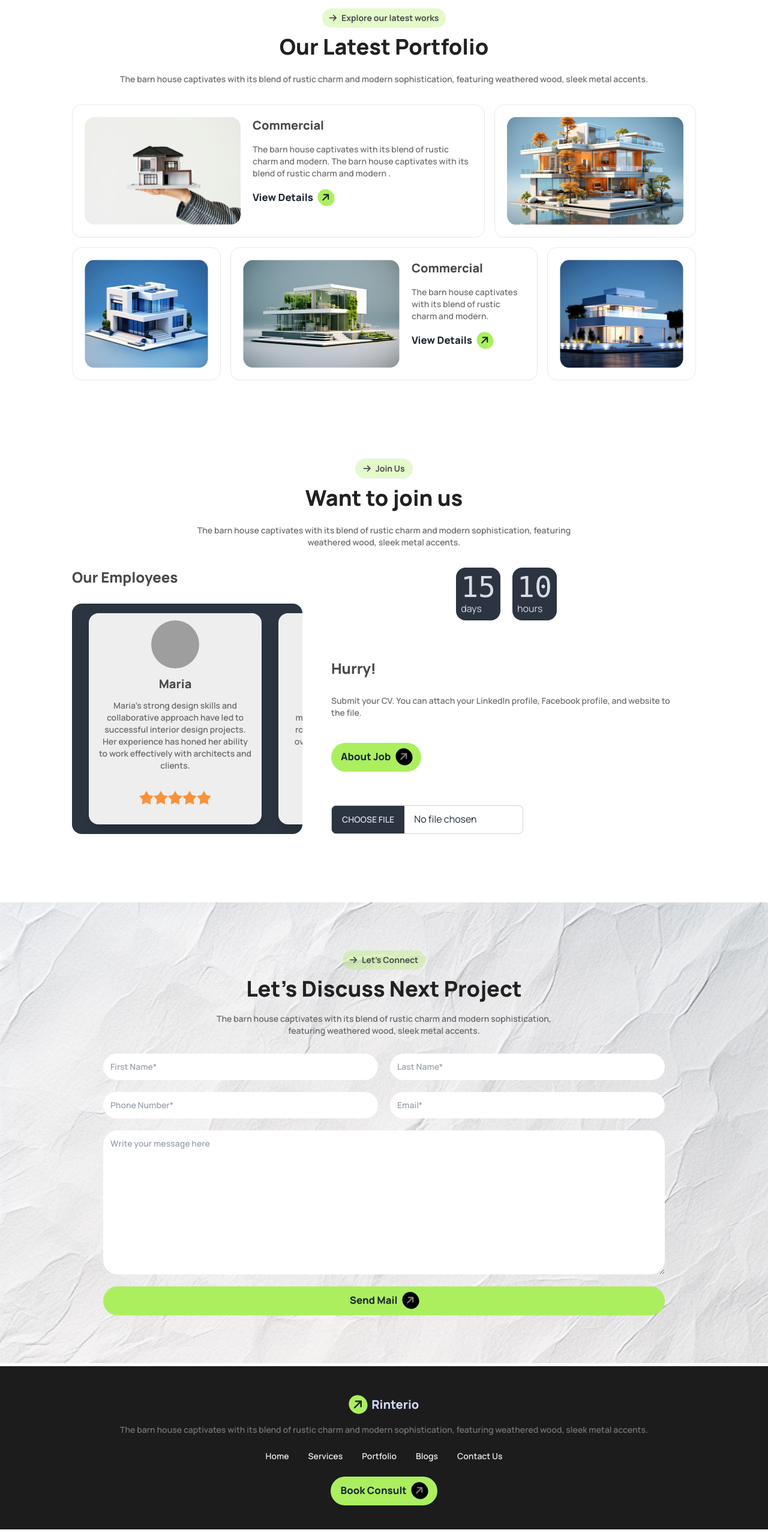
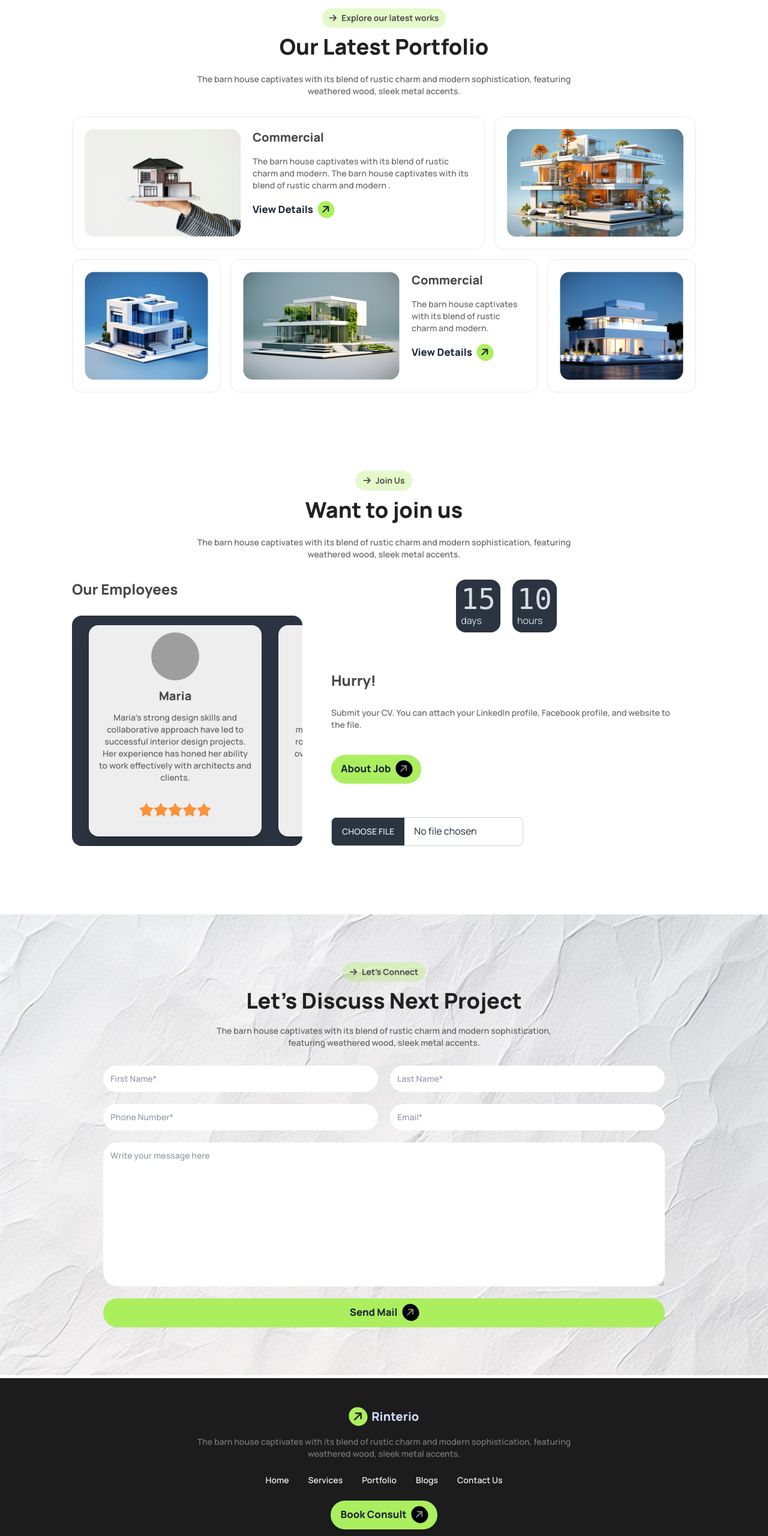
Before and after one commit to SMMuntasir/Assignment-3, a plain HTML site: page index.html in a window 1280 px wide. Shown: the part 1960-4520 px from the top of the page at 60% size. Drawn offline with nearby package versions, Linux system fonts and the light colour scheme; grey boxes are pictures that could not be loaded.

Commit message:
Final push

```diff
--- a/index.html
+++ b/index.html
@@ -185,7 +185,7 @@
       <div class="flex flex-col items-center lg:mx-[120px] md:mb-[90px] mx-[1.5rem] pb-6">
         <div class="badge p-3 mb-3 py-4 font-bold text-[#494949] border-none  bg-[#acef5f54]"><i class="fa-solid fa-arrow-right rounded-[50%] mr-2 "></i>Explore our latest works</div>
         <h1 class="mb-6 md:text-4xl text-3xl font-extrabold text-[#212121] text-center">Our Latest Portfolio</h1>
-        <p class="text-sm font-semibold text-[#494949ca] mb-8 text-center">The barn house captivates with its blend of rustic charm and modern sophistication, featuring weathered wood, sleek metal accents.</p>
+        <p class="text-sm font-semibold text-[#494949ca] mb-8 text-center lg:mx-[13rem]">The barn house captivates with its blend of rustic charm and modern sophistication, featuring weathered wood, sleek metal accents.</p>
         <div class="grid grid-cols-1 lg:grid-rows-2 lg:grid-cols-12 gap-4 ">
           <div class="rounded-2xl p-5 border border-[#e9e9e9] lg:col-span-8 lg:flex gap-5 bg-white" >
             <img src="assets/img1.png" alt="" class="lg:w-fit lg:h-[180px] w-full">
@@ -406,7 +406,7 @@
     <footer class=" footer footer-center bg-primary text-primary-content p-10 bg-[#1C1C1C]">
       <div>
         <a class="btn btn-ghost text-xl font-extrabold"><i class="fa-solid fa-arrow-right rounded-[50%] rotate-[-45deg] bg-[#ABEF5F] text-[#212121] p-1.5 "></i>Rinterio</a>
-          <p class="text-sm font-semibold text-[#737373]">The barn house captivates with its blend of rustic charm and modern sophistication, featuring weathered wood, sleek metal accents.</p>
+          <p class="text-sm font-semibold text-[#737373] lg:mx-[16rem] ">The barn house captivates with its blend of rustic charm and modern sophistication, featuring weathered wood, sleek metal accents.</p>
           <ul class="menu flex flex-col lg:flex-row items-center">
             <li class="text-sm font-semibold text-[#E9E9E9]"><a>Home</a></li>
             <li class="text-sm font-semibold text-[#E9E9E9]"><a>Services</a></li>
```
